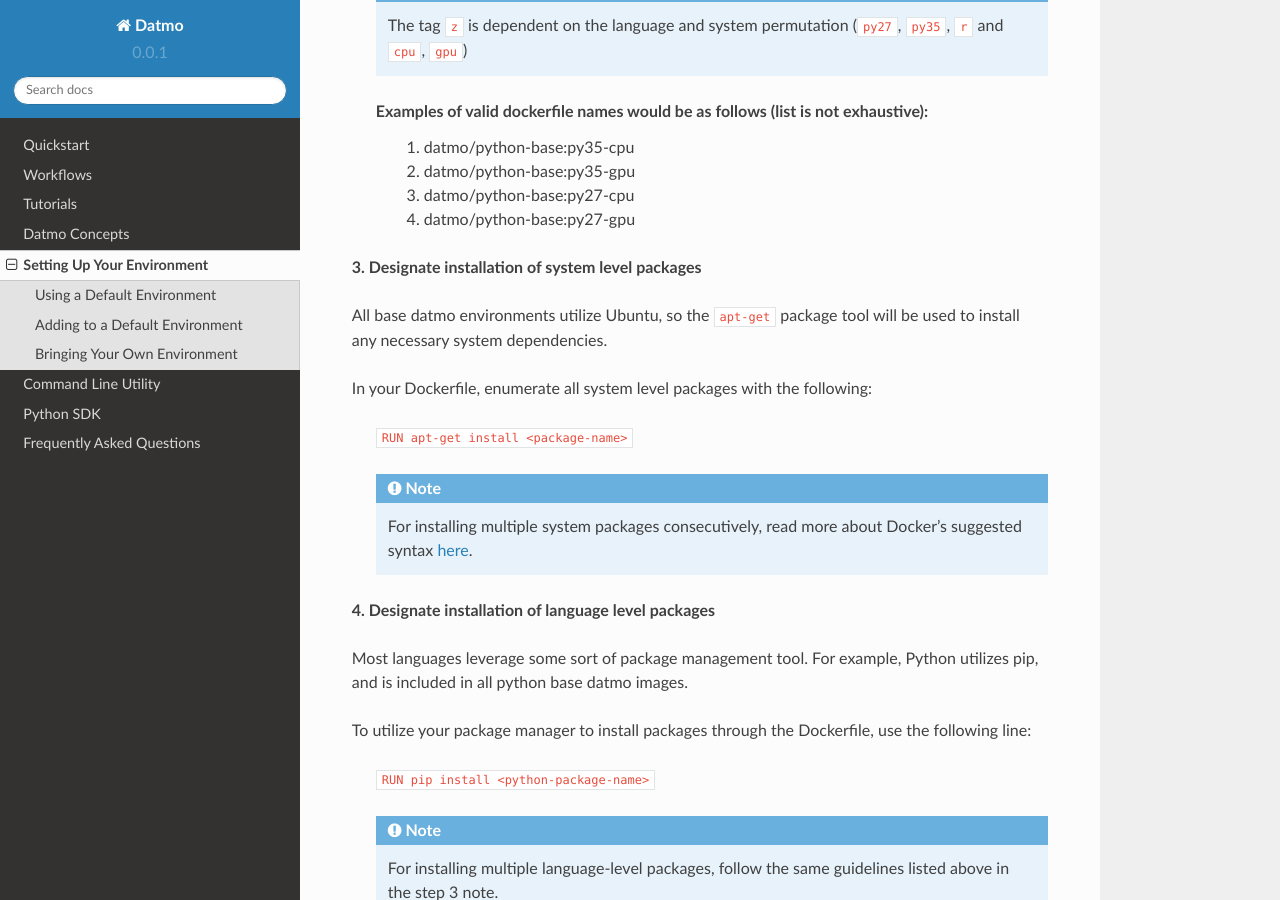
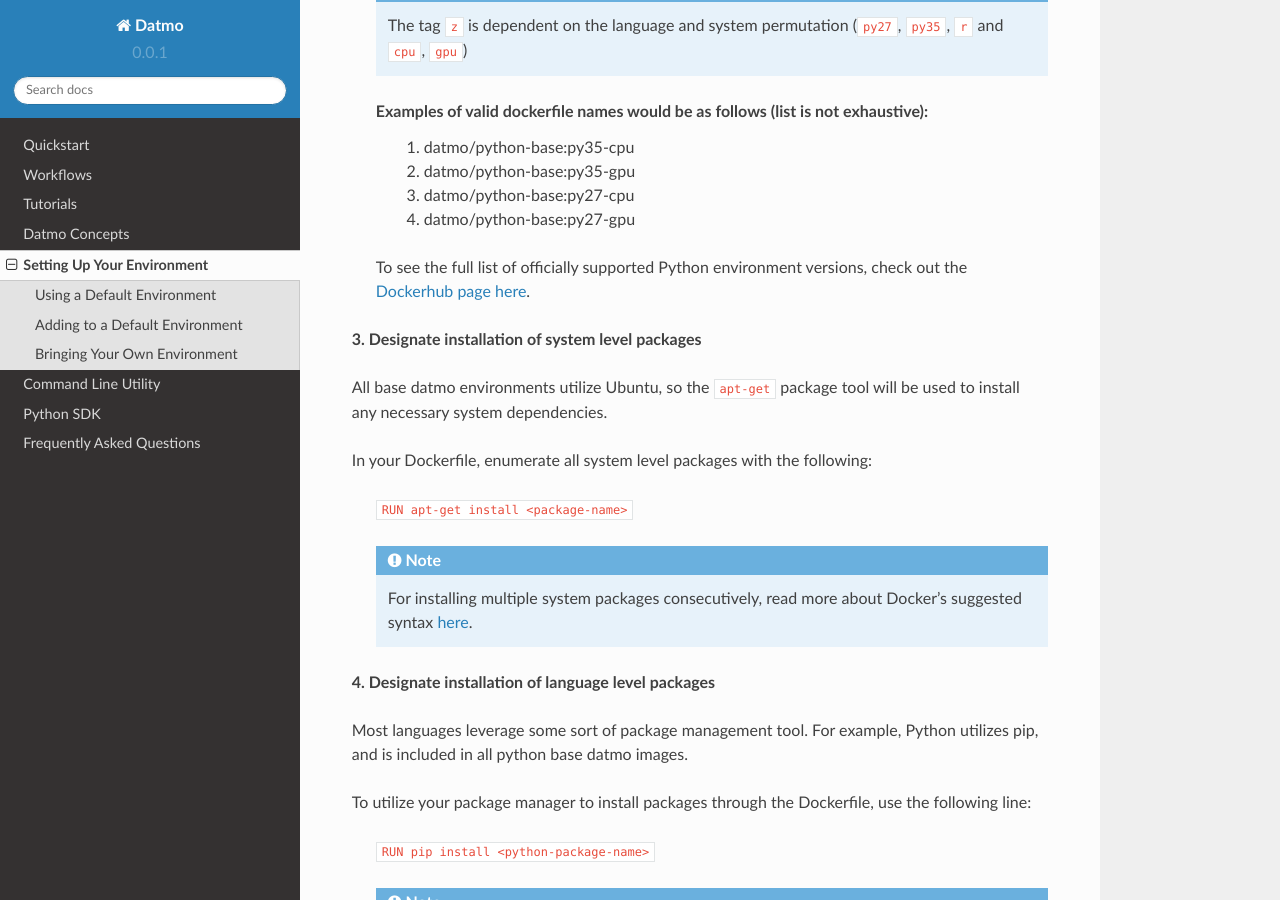
Before and after one commit to datmo/datmo, a Sphinx documentation site: the page built from docs/env-setup.rst, in a window 1280 px wide and 900 px high, scrolled down 2289 px. Built offline with Sphinx 7.4.7 and the Read the Docs theme 2.0.0, drawn with Linux system fonts in a browser that asks for light colours; pages that are not in the unit, such as notebooks, are missing from menus.

Commit message:
add link to dockerhub for exhaustive list of image versions

```diff
--- a/docs/env-setup.rst
+++ b/docs/env-setup.rst
@@ -99,6 +99,8 @@
         ii. datmo/python-base:py35-gpu
         iii. datmo/python-base:py27-cpu
         iv. datmo/python-base:py27-gpu
+
+    To see the full list of officially supported Python environment versions, check out the `Dockerhub page here <https://hub.docker.com/r/datmo/python-base/tags/>`_.
 
 **3. Designate installation of system level packages**
 
```
